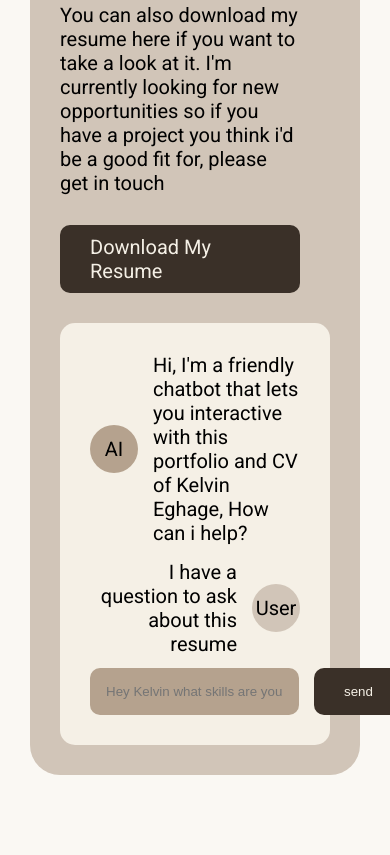
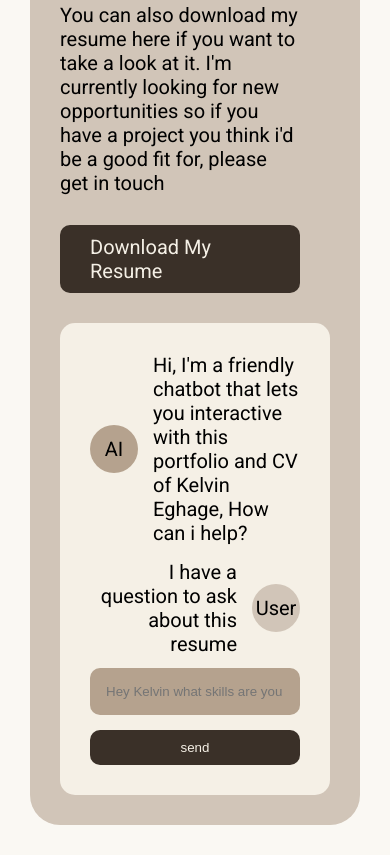
Before and after one commit to KEVDEV234/KEVDEVMAINSITE.github.io, a plain HTML site: page index.html in a window 390 px wide. Shown: the part 5071-5926 px from the top of the page. Before the commit the page ends 5876 px from the top, so only its background shows below. Drawn offline with Linux system fonts and the light colour scheme; a web font is replaced by a local one.

Commit message:
Update styles.css

```diff
--- a/styles.css
+++ b/styles.css
@@ -525,6 +525,9 @@ h3 {
                     border: none;
                     cursor: pointer;
                 }
+                @media (max-width: 768px) {
+                        flex-direction: column;
+                }
             }
         }
     }
```
